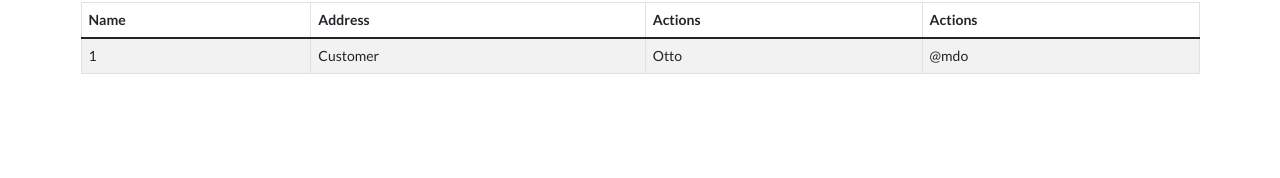
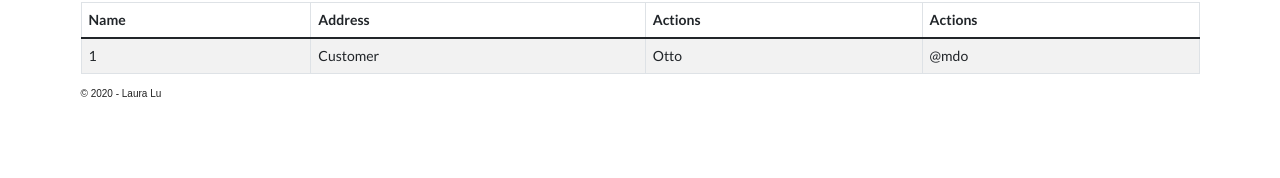
Before and after one commit to lauraluuu/SalesManagementApp, a React (Create React App) app in the folder ClientApp/: page / in a window 1280 px wide. Shown: the part 115-293 px from the top of the page. Built offline with nearby package versions, Linux system fonts and the light colour scheme.

Commit message:
add copyRight symbol

```diff
--- a/ClientApp/src/components/CustomerComponent.js
+++ b/ClientApp/src/components/CustomerComponent.js
@@ -1,5 +1,9 @@
 import React from 'react';
 import { Table, Button } from 'reactstrap';
+
+const copyRightStyle = {
+    font: "10px Arial, sans-serif"
+};
 
  const CustomerComponent = (props) => {
     return (
@@ -30,6 +34,7 @@ import { Table, Button } from 'reactstrap';
                     </tr>
                 </tbody>
             </Table>
+            <div style={copyRightStyle}>&copy; 2020 - Laura Lu</div>
         </div>
     )
 }
--- a/ClientApp/src/components/ProductComponent.js
+++ b/ClientApp/src/components/ProductComponent.js
@@ -1,5 +1,9 @@
 import React from 'react';
 import { Table, Button } from 'reactstrap';
+
+const copyRightStyle = {
+    font: "10px Arial, sans-serif"
+};
 
  const ProductComponent = (props) => {
     return (
@@ -30,6 +34,7 @@ import { Table, Button } from 'reactstrap';
                     </tr>
                 </tbody>
             </Table>
+            <div style={copyRightStyle}>&copy; 2020 - Laura Lu</div>
         </div>
     )
 }
--- a/ClientApp/src/components/SalesComponent.js
+++ b/ClientApp/src/components/SalesComponent.js
@@ -1,5 +1,9 @@
 import React from 'react';
 import { Table, Button } from 'reactstrap';
+
+const copyRightStyle = {
+    font: "10px Arial, sans-serif"
+};
 
  const SalesComponent = (props) => {
     return (
@@ -34,6 +38,7 @@ import { Table, Button } from 'reactstrap';
                     </tr>
                 </tbody>
             </Table>
+            <div style={copyRightStyle}>&copy; 2020 - Laura Lu</div>
         </div>
 
     )
--- a/ClientApp/src/components/StoreComponent.js
+++ b/ClientApp/src/components/StoreComponent.js
@@ -1,5 +1,9 @@
 import React from 'react';
 import { Table, Button } from 'reactstrap';
+
+const copyRightStyle = {
+    font: "10px Arial, sans-serif"
+};
 
  const StoreComponent = (props) => {
     return (
@@ -30,6 +34,7 @@ import { Table, Button } from 'reactstrap';
                     </tr>
                 </tbody>
             </Table>
+            <div style={copyRightStyle}>&copy; 2020 - Laura Lu</div>
         </div>
     )
 }
```
